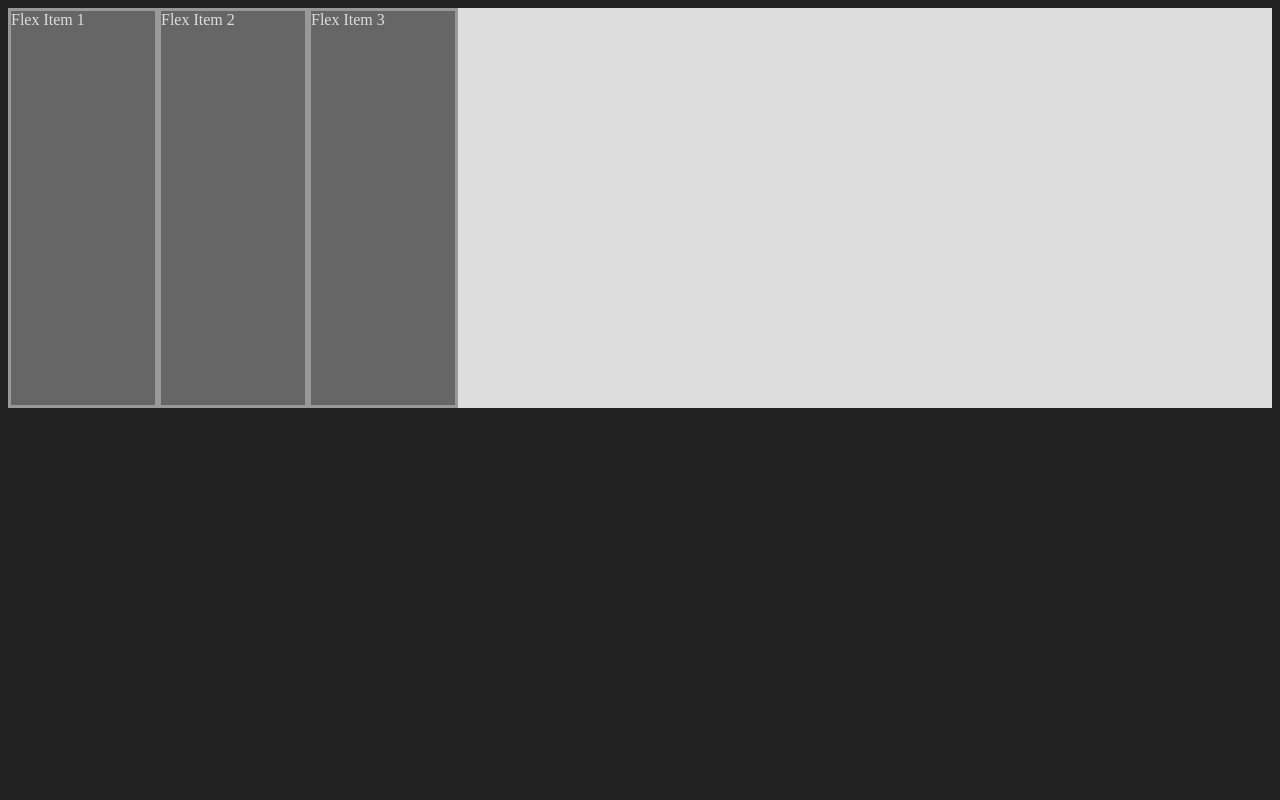
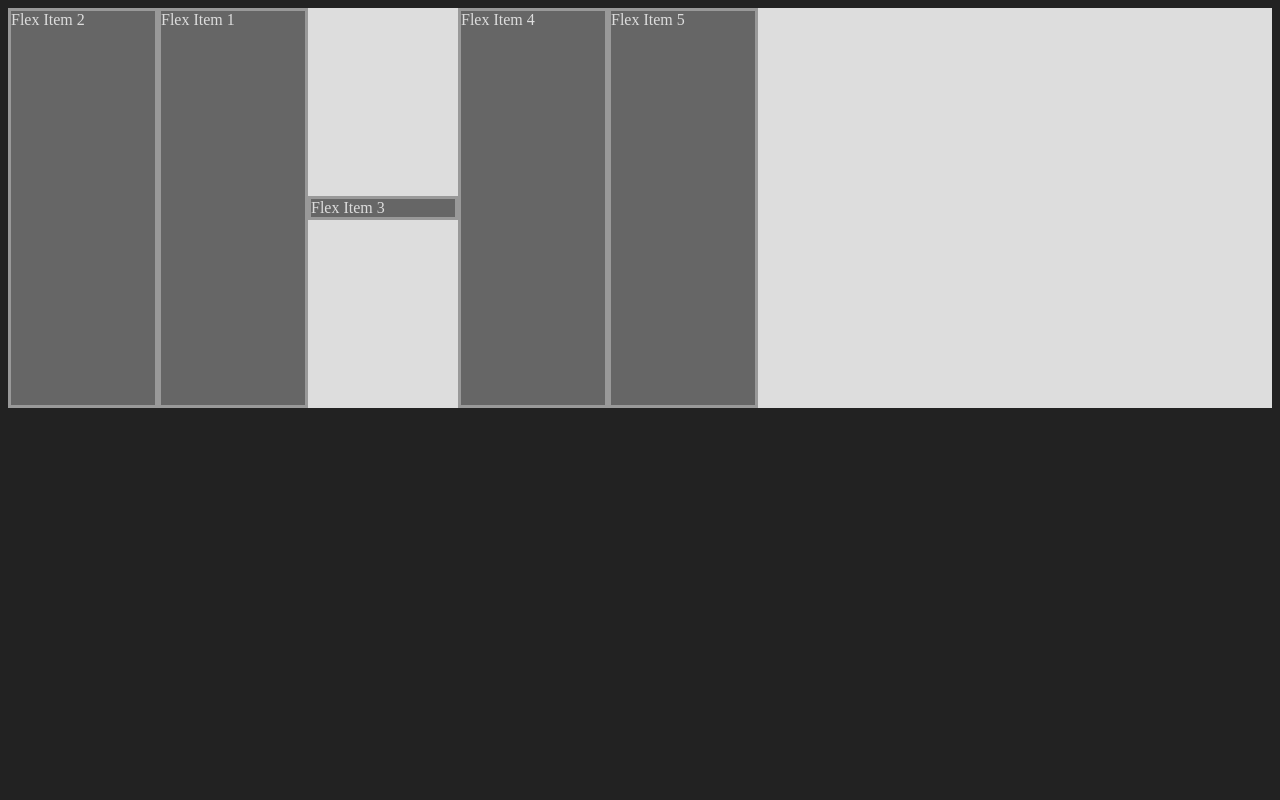
Before and after one commit to ABetancourt03/Curso-CSS-Flexbox, a plain HTML site: page index.html in a window 1280 px wide. Shown: the top 800 px of the page. Drawn offline with Linux system fonts and the light colour scheme.

Commit message:
Cambios Clase 9

```diff
--- a/index.html
+++ b/index.html
@@ -13,6 +13,8 @@
     <article class="item">Flex Item 1</article>
     <article class="item">Flex Item 2</article>
     <article class="item">Flex Item 3</article>
+    <article class="item">Flex Item 4</article>
+    <article class="item">Flex Item 5</article>
   </section>
 
   <br>
--- a/styles.css
+++ b/styles.css
@@ -33,13 +33,16 @@ body {
   flex-shrink: 1;
   flex-basis: 100px;
   flex: 0 1 150px; /* shorthand de flex-grow, flex-shrink y flex-basis, en ese orden */
+  order: 0;
 }
 
-/* .item:nth-child(2) {
-  flex-grow: 0;
-  flex-shrink: 2;
+.item:nth-child(2) {
+  /* flex-grow: 0;
+  flex-shrink: 2; */
+  order: -1;
 }
 
 .item:nth-child(3) {
   flex-grow: 0;
-} */
+  align-self: center;
+}
```
